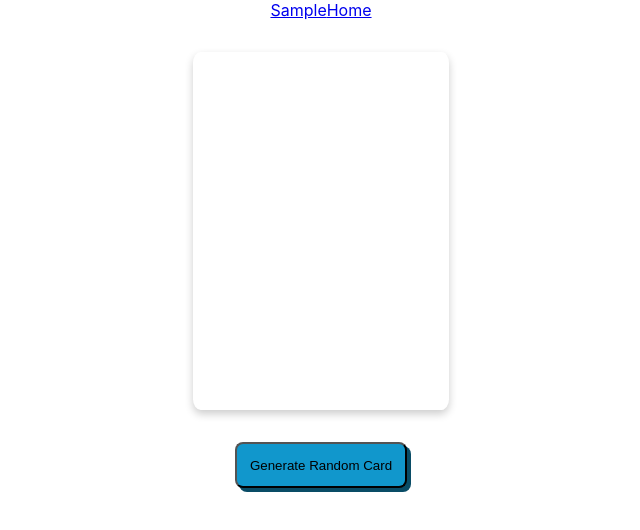
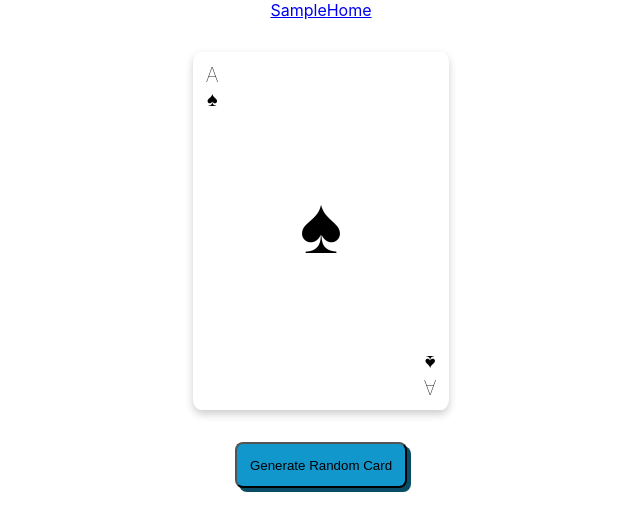
Before and after one commit to t4kaha00/MERN, a React (Create React App) app in the folder client/: page / in a window 1280 px wide. Shown: the top 530 px of the page, without its empty margins (319-959 px from the left). Built offline with nearby package versions, Linux system fonts and the light colour scheme.

Commit message:
rotate skew and scale added

```diff
--- a/client/package.json
+++ b/client/package.json
@@ -12,6 +12,7 @@
     "react-scripts": "5.0.1",
     "web-vitals": "^2.1.4"
   },
+  "proxy": "https://localhost:8080",
   "scripts": {
     "start": "react-scripts start",
     "build": "react-scripts build",
@@ -35,6 +36,5 @@
       "last 1 firefox version",
       "last 1 safari version"
     ]
-  },
-  "proxy": "https://mern-stack-trial.herokuapp.com/app"
+  }
 }
--- a/client/src/App.css
+++ b/client/src/App.css
@@ -1,14 +1,28 @@
 .App {
-    text-align: center;
+    text-align: -webkit-center;
 }
 
-.cards {
+.deck {
     text-align: -webkit-center;
-    /* display: block; */
+    position: relative;
+    width: 16em;
+    height: calc(1.4*16em);
+    /* transform: rotate(-30deg) skew(25deg) scale(0.8); */
+    /* transition: 0.5s  */
 }
 
+/* .deck:hover :first-child {
+    transform: translateX(160px);
+    background-color: aqua;
+}
+.deck:hover :last-child {
+    transform: translateX(-160px);
+    background-color: bisque;
+} */
+
 .card {
-    margin: 2em;
+    margin-top: 2em;
+    margin-bottom: 2em;
     width: 16em;
     height: calc(1.4*16em);
     display: grid;
@@ -17,6 +31,13 @@
     grid-template-columns: 15% auto auto auto 15%;
     box-shadow: 0 4px 8px 0 rgba(0, 0, 0, 0.2);
     border-radius: 3%;
+    /* transform: rotate(-30deg) skew(25deg) scale(0.8); */
+    /* transition: 0.5s  */
+}
+
+.card:hover {
+    transform: rotate(-30deg) skew(25deg) scale(0.8);
+    transition: 0.5s;
 }
 
 .blank {
--- a/client/src/App.js
+++ b/client/src/App.js
@@ -787,9 +787,10 @@ function CardComponent() {
     }
   }
   return (
-    <div className='cards'>
+    <div className='deck'>
+      {/* <div className='' card-number="none"></div> */}
       <div className='card' card-number="one">
-          <div className='digit'></div>
+          <div className='digit spade'>A</div>
           <div className='blank'></div>
           <div className='blank'></div>
           <div className='blank'></div>
@@ -801,6 +802,7 @@ function CardComponent() {
           <div className='blank'></div>
           <div className='blank'></div>
           <div className='blank'></div>
+          <div className='spade'></div>
           <div className='blank'></div>
           <div className='blank'></div>
           <div className='blank'></div>
@@ -812,9 +814,9 @@ function CardComponent() {
           <div className='blank'></div>
           <div className='blank'></div>
           <div className='blank'></div>
-          <div className='blank'></div>
-          <div id='digit-end'className='digit'></div>
+          <div id='digit-end'className='digit spade'>A</div>
       </div>
+      {/* <div className='' card-number=""></div> */}
       <button onClick={() => {displayRandomCard()}}>Generate Random Card</button>
     </div>
   )
--- a/client/src/components/Sample.css
+++ b/client/src/components/Sample.css
@@ -1,7 +1,3 @@
-.App {
-  text-align: center;
-}
-
 button {
   padding: 1em;
   background-color: #1197cc;
```
